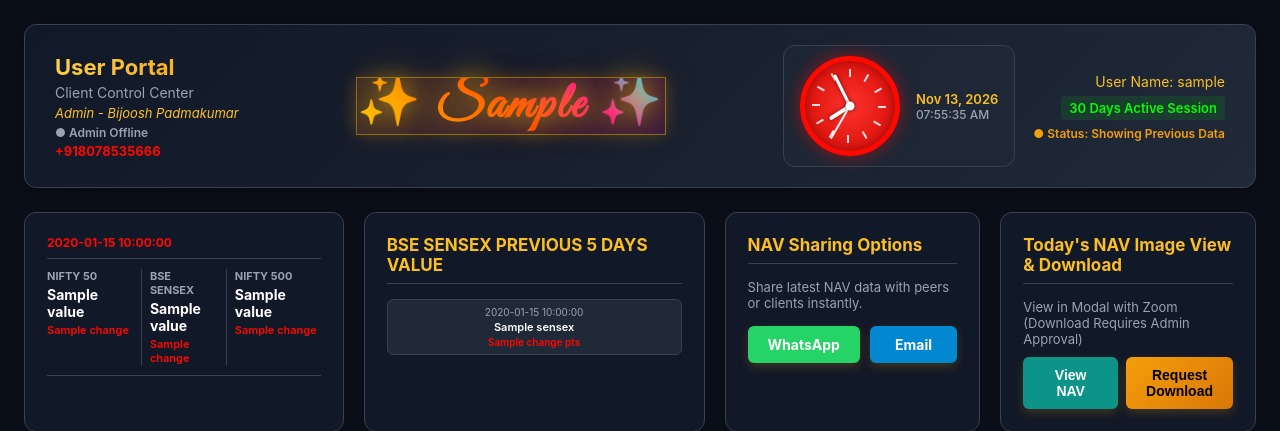
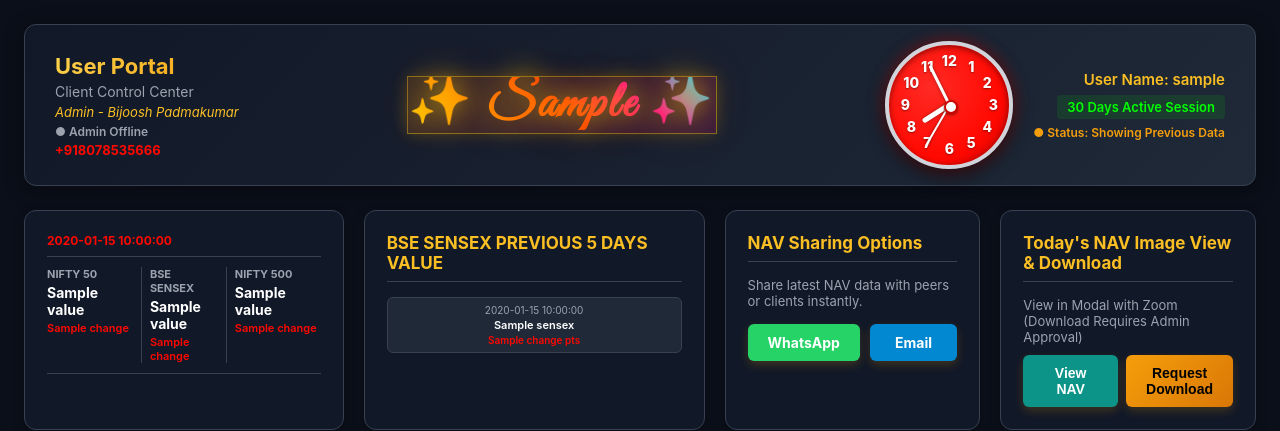
Before and after one commit to Bichu666/nav-dashboard, a Flask app: template templates/user_dashboard.html in a window 1280 px wide. Shown: the top 431 px of the page. Run offline with Flask 3, Linux system fonts and the light colour scheme; the template is opened without the code that fills it: most values are stand-ins (such as "Sample title", 1, 10 or a date in 2020); data that the repository does not hold is empty.

Commit message:
Update user_dashboard.html

```diff
--- a/templates/user_dashboard.html
+++ b/templates/user_dashboard.html
@@ -39,7 +39,7 @@
             background: linear-gradient(135deg, var(--bg-panel) 0%, var(--bg-card) 100%);
             border: 1px solid var(--border-color);
             border-radius: 12px;
-            padding: 20px 30px;
+            padding: 16px 30px;
             display: flex;
             justify-content: space-between;
             align-items: center;
@@ -87,17 +87,17 @@
             margin-top: 24px;
         }
 
-        .admin-identity { font-size: 14px !important; color: var(--accent-gold) !important; }
+        .admin-identity { font-size: 15px !important; color: var(--accent-gold) !important; margin: 0 0 6px 0; font-weight: 600; }
 
         .session-badge {
             font-size: 13px !important;
             font-weight: 600 !important;
             color: var(--green) !important;
             background: rgba(0, 255, 0, 0.1);
-            padding: 4px 8px;
+            padding: 4px 10px;
             border-radius: 4px;
             display: inline-block;
-            margin-top: 4px;
+            margin: 0;
         }
 
         .nav-red-alert, .market-neg { color: var(--red) !important; font-weight: 600; }
@@ -263,37 +263,36 @@
             gap: 8px;
         }
 
-        /* Large Clean Apple Red Analog Clock Styling */
-        .analog-clock-wrapper {
-            display: flex;
-            align-items: center;
-            gap: 16px;
-            background: rgba(31, 41, 55, 0.7);
-            border: 1px solid var(--border-color);
-            padding: 10px 16px;
-            border-radius: 12px;
+        /* Large Apple Red Analog Wall-Clock Style (120px) */
+        .big-red-clock {
+            width: 120px;
+            height: 120px;
+            border-radius: 50%;
+            background: radial-gradient(circle at 35% 35%, #ff2a24, #FF0800 65%, #b80500 100%);
+            border: 4px solid #d1d5db;
+            box-shadow:
+                0 6px 18px rgba(0, 0, 0, 0.6),
+                0 0 16px rgba(255, 8, 0, 0.45),
+                inset 0 2px 6px rgba(0, 0, 0, 0.45);
+            position: relative;
+            flex-shrink: 0;
         }
-        .clock-face {
-            width: 90px;
-            height: 90px;
-            border: 5px solid #FF0800;
-            border-radius: 50%;
-            position: relative;
-            background: radial-gradient(circle, #ff332e 0%, #cc0600 100%);
-            box-shadow: 0 0 18px rgba(255, 8, 0, 0.5), inset 0 0 10px rgba(0, 0, 0, 0.3);
-        }
-        /* Dial Hour Markers */
-        .clock-marker {
+
+        .clock-number {
             position: absolute;
-            background: rgba(255, 255, 255, 0.85);
             top: 50%;
             left: 50%;
-            transform-origin: 0 0;
-        }
-        .marker-hour {
-            width: 2px;
-            height: 8px;
-            margin-left: -1px;
+            width: 22px;
+            height: 22px;
+            margin-left: -11px;
+            margin-top: -11px;
+            color: #ffffff;
+            font-weight: 800;
+            font-size: 14px;
+            line-height: 22px;
+            text-align: center;
+            text-shadow: 0 1px 2px rgba(0, 0, 0, 0.4);
+            user-select: none;
         }
 
         .clock-hand {
@@ -301,21 +300,47 @@
             bottom: 50%;
             left: 50%;
             transform-origin: bottom center;
-            transform: translateX(-50%) rotate(0deg);
-            border-radius: 3px;
+            border-radius: 4px;
+            box-shadow: 0 1px 3px rgba(0, 0, 0, 0.45);
         }
-        .hour-hand { width: 4px; height: 24px; background: #ffffff; z-index: 3; box-shadow: 0 0 4px rgba(0,0,0,0.5); }
-        .min-hand { width: 3px; height: 35px; background: #ffffff; z-index: 4; box-shadow: 0 0 4px rgba(0,0,0,0.5); }
-        .sec-hand { width: 1.5px; height: 38px; background: #ffffff; z-index: 5; opacity: 0.95; }
-        .clock-center-dot {
+
+        .hour-hand {
+            width: 4.5px;
+            height: 31px;
+            margin-left: -2.25px;
+            background: #ffffff;
+            z-index: 3;
+        }
+
+        .min-hand {
+            width: 3px;
+            height: 44px;
+            margin-left: -1.5px;
+            background: #ffffff;
+            z-index: 4;
+        }
+
+        .sec-hand {
+            width: 1.5px;
+            height: 48px;
+            margin-left: -0.75px;
+            background: #ffffff;
+            z-index: 5;
+        }
+
+        .clock-center-cap {
             position: absolute;
-            top: 50%; left: 50%;
-            width: 9px; height: 9px;
+            top: 50%;
+            left: 50%;
+            width: 10px;
+            height: 10px;
+            margin-left: -5px;
+            margin-top: -5px;
             background: #ffffff;
+            border: 2px solid #cc0600;
             border-radius: 50%;
-            transform: translate(-50%, -50%);
             z-index: 6;
-            box-shadow: 0 0 4px rgba(0,0,0,0.6);
+            box-shadow: 0 1px 3px rgba(0, 0, 0, 0.5);
         }
     </style>
 </head>
@@ -352,26 +377,19 @@
                 {% endif %}
             </div>
 
-            <!-- Header Right with Large Apple Red Analog Clock on Left of Username -->
-            <div class="header-right" style="display: flex; align-items: center; gap: 18px;">
-                <div class="analog-clock-wrapper">
-                    <div class="clock-face" id="clock-face">
-                        <!-- Hour Markers (Generated dynamically or rendered cleanly) -->
-                        <div class="clock-hand hour-hand" id="hour-hand"></div>
-                        <div class="clock-hand min-hand" id="min-hand"></div>
-                        <div class="clock-hand sec-hand" id="sec-hand"></div>
-                        <div class="clock-center-dot"></div>
-                    </div>
-                    <div style="text-align: left;">
-                        <div id="analog-date-label" style="font-size: 13px; font-weight: 600; color: var(--accent-gold);">Loading Date...</div>
-                        <div id="analog-time-label" style="font-size: 12px; color: var(--text-muted); font-weight: 500;">00:00:00 AM</div>
-                    </div>
+            <!-- Header Right: Big Apple Red Clock on Left of User Name -->
+            <div class="header-right" style="display: flex; align-items: center; gap: 20px;">
+                <div class="big-red-clock" id="big-red-clock">
+                    <div class="clock-hand hour-hand" id="hour-hand"></div>
+                    <div class="clock-hand min-hand" id="min-hand"></div>
+                    <div class="clock-hand sec-hand" id="sec-hand"></div>
+                    <div class="clock-center-cap"></div>
                 </div>
 
                 <div style="text-align: right;">
                     <p class="admin-identity">User Name: {{ username }}</p>
                     <p class="session-badge">30 Days Active Session</p>
-                    <div style="margin-top: 4px; font-size: 12px;">
+                    <div style="margin-top: 6px; font-size: 12px;">
                         {% if latest_data_updated %}
                             <span style="color: var(--green); font-weight: 600;">● Admin Updated: Latest Data Live</span>
                         {% else %}
@@ -705,18 +723,24 @@
     </div>
 
     <script>
-        // Generate crisp hour ticks automatically around the clock face
-        const clockFace = document.getElementById('clock-face');
-        if (clockFace) {
-            for (let i = 0; i < 12; i++) {
-                const marker = document.createElement('div');
-                marker.className = 'clock-marker marker-hour';
-                marker.style.transform = `rotate(${i * 30}deg) translateY(-37px)`;
-                clockFace.appendChild(marker);
+        // Position Numbers 1-12 Precisely Around the 120px Clock Dial
+        (function initClockNumbers() {
+            const clockEl = document.getElementById('big-red-clock');
+            if (!clockEl) return;
+            const radius = 44; // Distance from center for crisp spacing
+            for (let num = 1; num <= 12; num++) {
+                const angleRad = (num * 30 - 90) * (Math.PI / 180);
+                const x = Math.round(radius * Math.cos(angleRad));
+                const y = Math.round(radius * Math.sin(angleRad));
+                const numDiv = document.createElement('div');
+                numDiv.className = 'clock-number';
+                numDiv.innerText = num;
+                numDiv.style.transform = `translate(${x}px, ${y}px)`;
+                clockEl.appendChild(numDiv);
             }
-        }
+        })();
 
-        // Real-Time Apple Red Analog Clock Script
+        // Real-Time Big Apple Red Analog Clock Script
         function updateAnalogClock() {
             const now = new Date();
             const seconds = now.getSeconds();
@@ -731,18 +755,9 @@
             const minHand = document.getElementById('min-hand');
             const hourHand = document.getElementById('hour-hand');
 
-            if (secHand) secHand.style.transform = `translateX(-50%) rotate(${secDeg}deg)`;
-            if (minHand) minHand.style.transform = `translateX(-50%) rotate(${minDeg}deg)`;
-            if (hourHand) hourHand.style.transform = `translateX(-50%) rotate(${hourDeg}deg)`;
-
-            const dateOptions = { month: 'short', day: 'numeric', year: 'numeric' };
-            const timeOptions = { hour: '2-digit', minute: '2-digit', second: '2-digit', hour12: true };
-
-            const dateLabel = document.getElementById('analog-date-label');
-            const timeLabel = document.getElementById('analog-time-label');
-
-            if (dateLabel) dateLabel.innerText = now.toLocaleDateString('en-US', dateOptions);
-            if (timeLabel) timeLabel.innerText = now.toLocaleTimeString('en-US', timeOptions);
+            if (secHand) secHand.style.transform = `rotate(${secDeg}deg)`;
+            if (minHand) minHand.style.transform = `rotate(${minDeg}deg)`;
+            if (hourHand) hourHand.style.transform = `rotate(${hourDeg}deg)`;
         }
         setInterval(updateAnalogClock, 1000);
         updateAnalogClock();
@@ -759,7 +774,7 @@
                     if (nifty50Val) nifty50Val.innerText = data.nifty50.value;
                     if (nifty50Chg) {
                         nifty50Chg.innerText = data.nifty50.change;
-                        nifty500Chg.className = data.nifty50.is_positive ? 'market-pos' : 'market-neg';
+                        nifty50Chg.className = data.nifty50.is_positive ? 'market-pos' : 'market-neg';
                     }
 
                     const sensexVal = document.getElementById('sensex-val');
```
